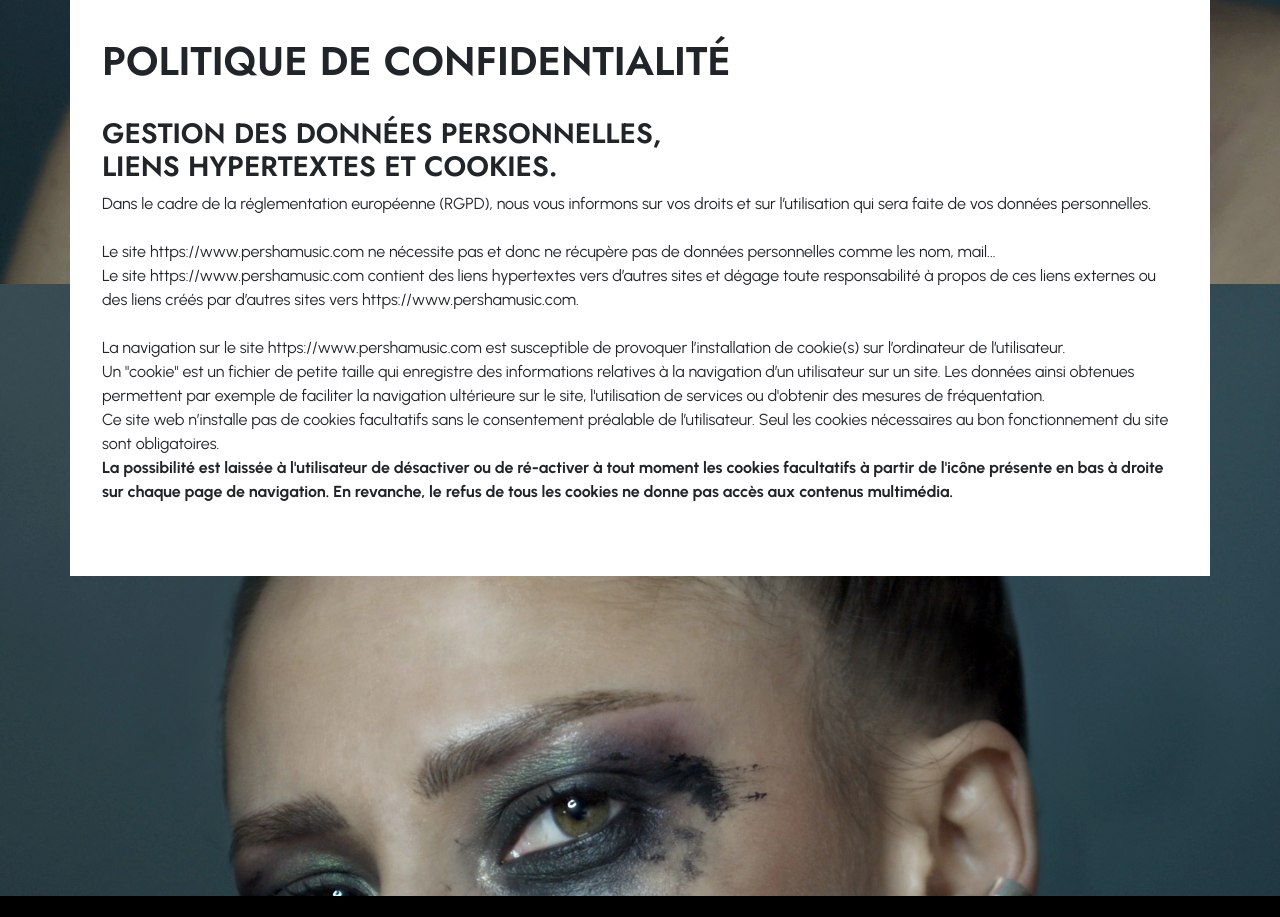
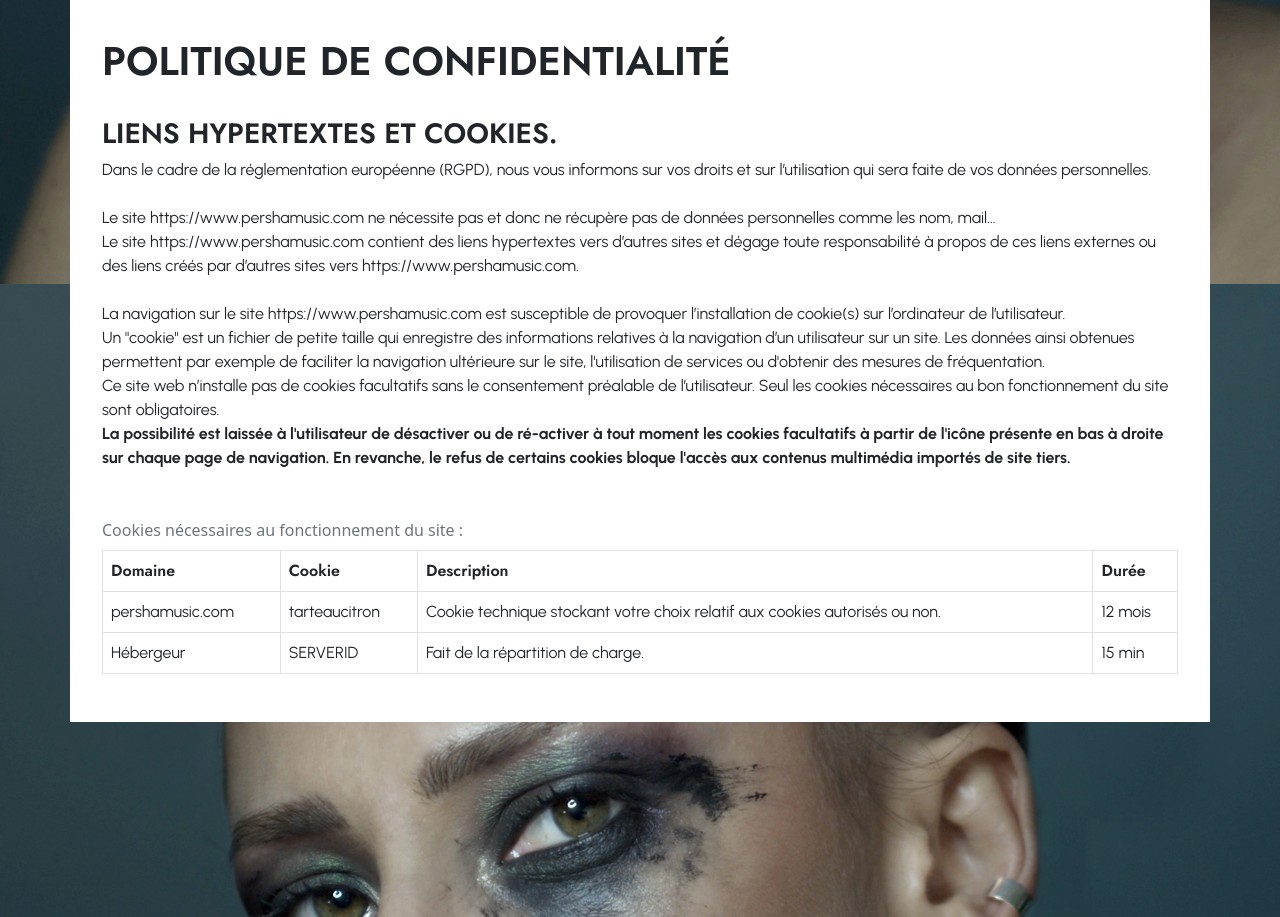
Before and after one commit to lpgiangrande/persha.2022, a plain HTML site: page mentions-legales.html in a window 1280 px wide. Shown: the part 996-1913 px from the top of the page. Before the commit the page ends 1892 px from the top, so only its background shows below. Drawn offline with nearby package versions, Linux system fonts and the light colour scheme.

```diff
--- a/css/style.css
+++ b/css/style.css
@@ -25,15 +25,18 @@
         background-image: url("images/hooked-index-mob.jpg");
     }
 }
-h1, h2, h3, li{
+h1, h2, h3, h5, li, th{
    font-family: 'Jost', sans-serif;
 }
-h1, h2, h3{
+h1, h2, h3, h5{
     font-weight: 600;
     text-transform: uppercase;
 }
-p, span{
+p, span, td{
     font-family: 'Urbanist', sans-serif;
+}
+td{
+    font-weight: 10px;
 }
 
 /* HEADER */
--- a/mentions-legales.html
+++ b/mentions-legales.html
@@ -74,7 +74,7 @@
                 <div class="collapse navbar-collapse element1" id="navbarTogglerDemo02">
                     <ul class="navbar-nav ms-auto mb-lg-0">
                         <li class="nav-item">
-                            <a class="nav-link text-white" aria-current="page" href="index.html">Home</a>
+                            <a class="nav-link text-white" aria-current="page" href="home.html">Home</a>
                         </li>
                         <li class="nav-item">
                             <a class="nav-link text-white" href="music.html">Music</a>
@@ -85,7 +85,7 @@
                     </ul>
                 </div>
                 <!-- LOGO -->
-                <a class="navbar-brand element2" href="index.html">PERSHA</a>
+                <a class="navbar-brand element2" href="home.html">PERSHA</a>
                 <button class="navbar-toggler" type="button" data-bs-toggle="collapse" data-bs-target="#navbarTogglerDemo02" aria-controls="navbarTogglerDemo02" aria-expanded="false" aria-label="Toggle navigation">
                 <span class="navbar-toggler-icon text-white"><i class="fab fa-solid fa-bars test"></i></span>
                 </button>
@@ -154,7 +154,7 @@
                 <h1>Politique de confidentialité</h1>
                 <br>
                 <article>
-                    <h3>Gestion des données personnelles,<br>Liens hypertextes et cookies.</h3>
+                    <h3>Liens hypertextes et cookies.</h3>
                     <p> Dans le cadre de la réglementation européenne (RGPD), nous vous informons sur vos droits et sur l’utilisation qui sera faite de vos données personnelles.
                     <br><br>
                     Le site https://www.pershamusic.com ne nécessite pas et donc ne récupère pas de données personnelles comme les nom, mail...
@@ -166,10 +166,37 @@
                     Les données ainsi obtenues permettent par exemple de faciliter la navigation ultérieure sur le site, l'utilisation de services ou d'obtenir des mesures de fréquentation.
                     <br>Ce site web n’installe pas de cookies facultatifs sans le consentement préalable de l’utilisateur.
                     Seul les cookies nécessaires au bon fonctionnement du site sont obligatoires.
-                    <br><b>La possibilité est laissée à l'utilisateur de désactiver ou de ré-activer à tout moment les cookies facultatifs à partir de l'icône présente en bas à droite sur chaque page de navigation. En revanche, le refus de tous les cookies ne donne pas accès aux contenus multimédia.</b>
+                    <br><b>La possibilité est laissée à l'utilisateur de désactiver ou de ré-activer à tout moment les cookies facultatifs à partir de l'icône présente en bas à droite sur chaque page de navigation. En revanche, le refus de certains cookies bloque l'accès aux contenus multimédia importés de site tiers.</b>
                     </p>
+                <br/>
+                    <div class="table-responsive">
+                        <table class="table table-bordered caption-top">
+                            <caption>Cookies nécessaires au fonctionnement du site :</caption>
+                            <thead>
+                                <tr>
+                                    <th scope="col">Domaine</th>
+                                    <th scope="col">Cookie</th>
+                                    <th scope="col">Description</th>
+                                    <th scope="col">Durée</th>
+                                </tr>
+                            </thead>
+                            <tbody>
+                                <tr class="align-middle">
+                                    <td>pershamusic.com</td>
+                                    <td>tarteaucitron</td>
+                                    <td>Cookie technique stockant votre choix relatif aux cookies autorisés ou non.</td>
+                                    <td>12 mois</td>
+                                </tr>
+                                <tr class="align-middle">
+                                    <td>Hébergeur</td>
+                                    <td>SERVERID</td>
+                                    <td>Fait de la répartition de charge.</td>
+                                    <td>15 min</td>
+                                </tr>
+                            </tbody>
+                        </table>
+                    </div>
                 </article>
-                <br/>
             </section>
         </div>
     </main>
```
Also changed, not shown: bio.html (+2 -2 lines), contact.html (+2 -2 lines), home.html (renamed from index.html, +2 -2 lines), live.html (+2 -2 lines), music.html (+2 -2 lines), videos.html (+2 -2 lines), css/style.min.css, 1 other file.
